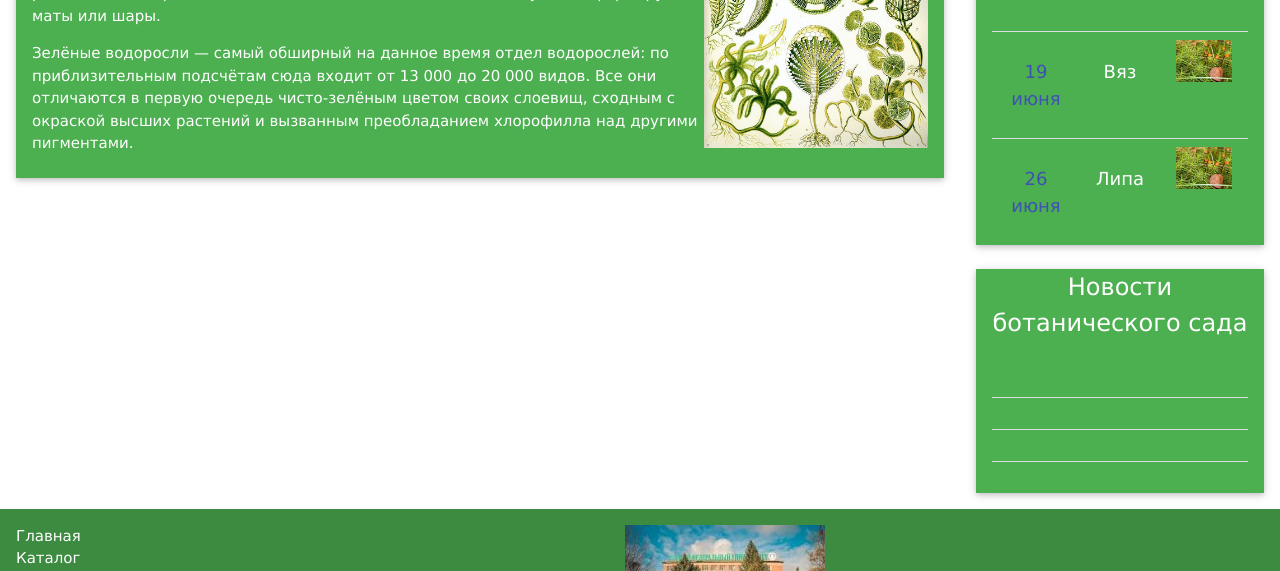
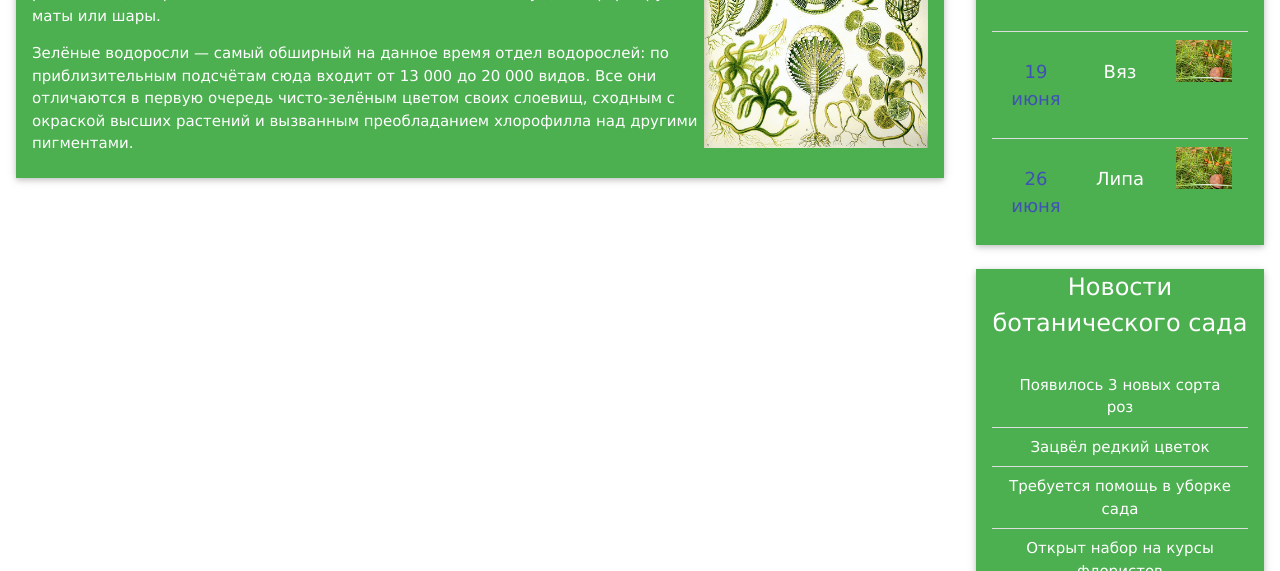
Before and after one commit to PopovDaniil/WebPlants, a plain HTML site: page chlorophyta.html in a window 1280 px wide. Shown: the part 666-1237 px from the top of the page. Drawn offline with Linux system fonts and the light colour scheme.

Commit message:
Исправлена навигация

```diff
--- a/chlorophyta.html
+++ b/chlorophyta.html
@@ -59,9 +59,9 @@
             </section>
         </div>
     </main>
-    <aside class="w3-container w3-quarter">
+    <aside class="w3-container w3-col s6 m3 l3">
         <div class="w3-card w3-section w3-theme">
-            <p class="w3-xlarge w3-center">Календарь цветения</p>
+            <p class="w3-xlarge w3-center"><a href="calendar.html">Календарь цветения</a></p>
                 <ul class="w3-container w3-ul">
                     <li class="w3-row">
                         <p class="w3-col l3 w3-text-indigo w3-large w3-center">5 июня</p>
@@ -88,17 +88,17 @@
         <div class="w3-card w3-theme">
             <p class="w3-xlarge w3-center">Новости ботанического сада</p>
                 <ul class="w3-container w3-ul">
-                <li class="w3-row">
-                    <p></p>
+                    <li class="w3-row w3-center">
+                        <a href="">Появилось 3 новых сорта роз</a>
                     </li>
-                <li class="w3-row">
-                    <p></p>
+                    <li class="w3-row w3-center">
+                        <a href="">Зацвёл редкий цветок</a>
                     </li>
-                <li class="w3-row">
-                    <p></p>
+                    <li class="w3-row w3-center">
+                        <a href="">Требуется помощь в уборке сада</a>
                     </li>
-                <li class="w3-row">
-                    <p></p>
+                    <li class="w3-row w3-center">
+                        <a href="">Открыт набор на курсы флористов</a>
                     </li>
                 </ul>
         </div>
@@ -110,8 +110,8 @@
             <a class="w3-block w3-margin-left">Научная классификация</a>
             <a class="w3-block w3-margin-left">По жизненной форме</a>
             <a class="w3-block w3-margin-left">По времени цветения</a>
-            <a class="w3-block">Календарь цветения</a>
-            <a class="w3-block">Архив новостей</a>
+            <a class="w3-block" href="calendar.html">Календарь цветения</a>
+            <a class="w3-block" href="">Архив новостей</a>
         </nav>
         <div class="w3-col l9 w3-center w3-section">
             <img src="images/foto.jpg" class="" alt="">
```
Also changed, not shown: catalog.html (+11 -11 lines). Lines whose indentation alone changed are shown as unchanged.
